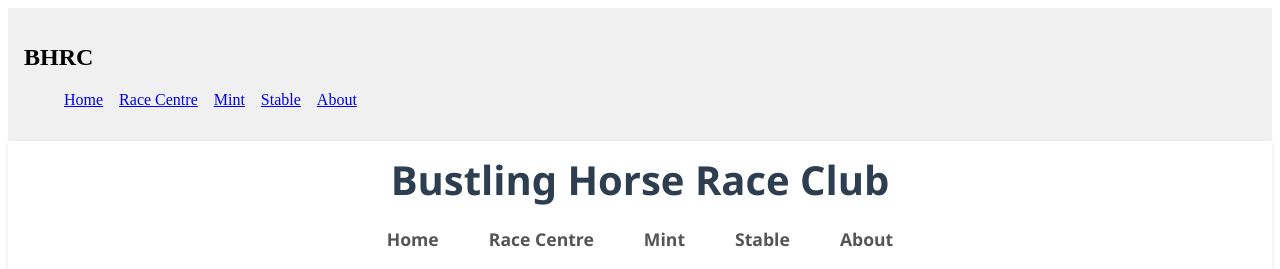
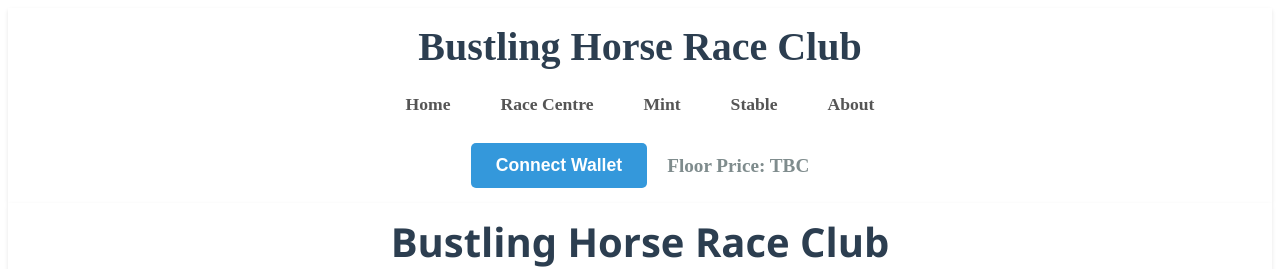
Before and after one commit to brumogen/BHRC, a React (Vite) app: page / in a window 1280 px wide. Shown: the top 269 px of the page. Built offline with nearby package versions, Linux system fonts and the light colour scheme.

Commit message:
Update Navbar.jsx

```diff
--- a/src/components/Navbar.jsx
+++ b/src/components/Navbar.jsx
@@ -1,17 +1,100 @@
-// src/components/Navbar.jsx
-import { Link } from 'react-router-dom';
+// bhrc/src/components/Navbar.jsx
+import React from 'react';
+// No bannerImg needed here unless your Navbar itself has an image, which it currently doesn't based on this header block
 
 export default function Navbar() {
   return (
-    <nav style={{ padding: '1rem', backgroundColor: '#f0f0f0' }}>
-      <h1>BHRC</h1>
-      <ul style={{ display: 'flex', gap: '1rem', listStyle: 'none' }}>
-        <li><Link to="/">Home</Link></li>
-        <li><Link to="/race-centre">Race Centre</Link></li>
-        <li><Link to="/mint">Mint</Link></li>
-        <li><Link to="/stable">Stable</Link></li>
-        <li><Link to="/about">About</Link></li>
-      </ul>
-    </nav>
+    <header style={{
+      display: 'flex',
+      flexDirection: 'column', // Changed to column to stack elements on top of each other
+      alignItems: 'center', // Center items horizontally
+      padding: '15px 20px', // Adjusted padding
+      backgroundColor: '#fff',
+      boxShadow: '0 2px 4px rgba(0,0,0,0.1)',
+      width: '100%', // Ensure it takes full width
+      boxSizing: 'border-box',
+    }}>
+      {/* Title */}
+      <h1 style={{
+        fontSize: '2.5em', // Increased font size for prominence
+        margin: '0 0 15px 0', // Bottom margin to separate from nav
+        color: '#2c3e50',
+        textAlign: 'center', // Center the text within its container
+        lineHeight: '1.2', // Improve line spacing if it wraps
+        padding: '0 10px', // Small horizontal padding to prevent text from touching edges
+        boxSizing: 'border-box',
+        whiteSpace: 'normal', // Allow text to wrap naturally
+      }}>
+        Bustling Horse Race Club
+      </h1>
+
+      {/* Navigation Links */}
+      <nav style={{
+        display: 'flex',
+        justifyContent: 'center', // Center the links
+        flexWrap: 'wrap', // Allow links to wrap to the next line on smaller screens
+        gap: '20px', // Space between navigation items
+        marginBottom: '20px', // Space below nav
+      }}>
+        {['Home', 'Race Centre', 'Mint', 'Stable', 'About'].map((item) => (
+          <a
+            key={item}
+            href={item === 'Home' ? '/' : `/${item.toLowerCase().replace(' ', '-')}`}
+            style={{
+              textDecoration: 'none',
+              color: '#555',
+              fontSize: '1.1em',
+              fontWeight: 'bold',
+              padding: '8px 15px',
+              borderRadius: '5px',
+              transition: 'background-color 0.3s ease, color 0.3s ease',
+            }}
+            onMouseEnter={(e) => {
+              e.target.style.backgroundColor = '#3498db';
+              e.target.style.color = 'white';
+            }}
+            onMouseLeave={(e) => {
+              e.target.style.backgroundColor = 'transparent';
+              e.target.style.color = '#555';
+            }}
+          >
+            {item}
+          </a>
+        ))}
+      </nav>
+
+      {/* Connect Wallet & Floor Price */}
+      <div style={{
+        display: 'flex',
+        flexWrap: 'wrap',
+        justifyContent: 'center',
+        gap: '20px',
+        width: '100%',
+      }}>
+        <button style={{
+          backgroundColor: '#3498db',
+          color: 'white',
+          border: 'none',
+          padding: '12px 25px',
+          borderRadius: '5px',
+          cursor: 'pointer',
+          fontSize: '1.1em',
+          fontWeight: 'bold',
+          transition: 'background-color 0.3s ease',
+        }}
+        onMouseEnter={(e) => e.target.style.backgroundColor = '#2980b9'}
+        onMouseLeave={(e) => e.target.style.backgroundColor = '#3498db'}
+        >
+          Connect Wallet
+        </button>
+        <span style={{
+          fontSize: '1.2em',
+          fontWeight: 'bold',
+          color: '#7f8c8d',
+          display: 'flex',
+          alignItems: 'center',
+        }}>Floor Price: TBC</span>
+      </div>
+    </header>
   );
 }
```
